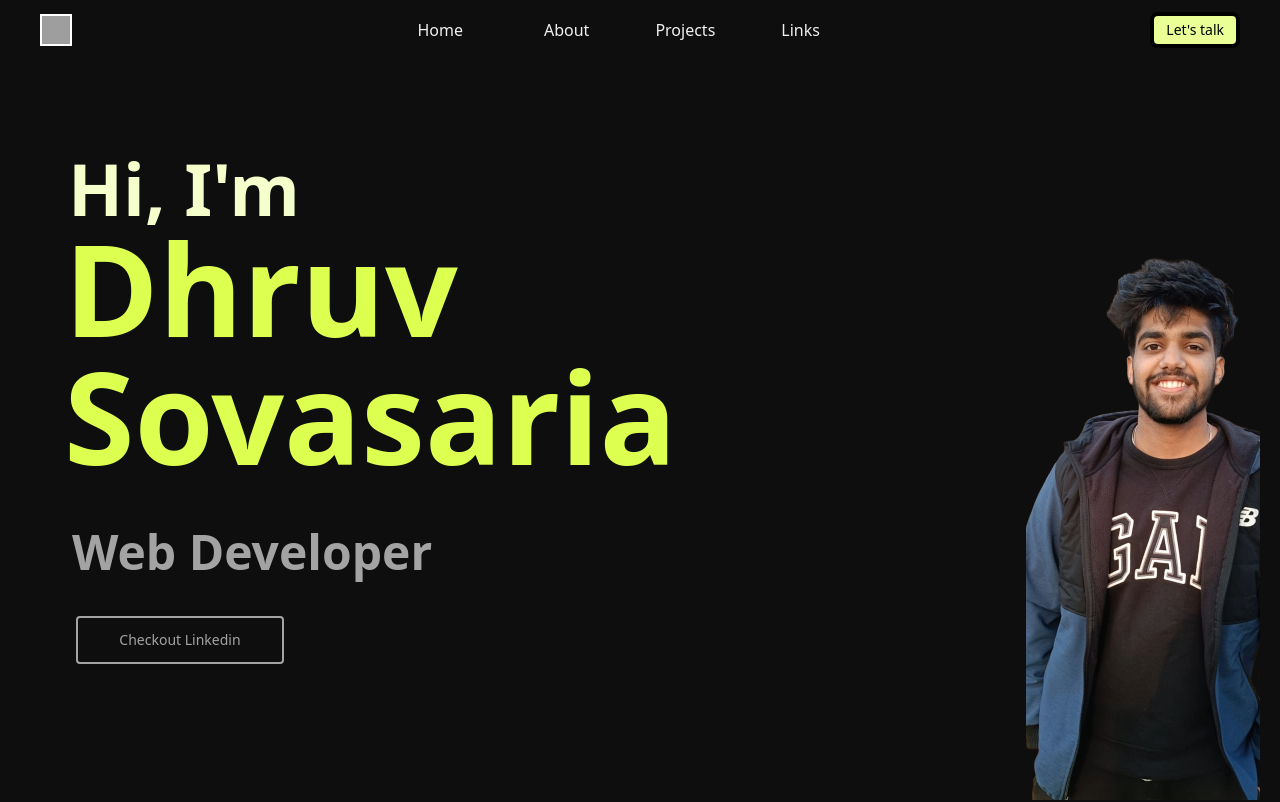
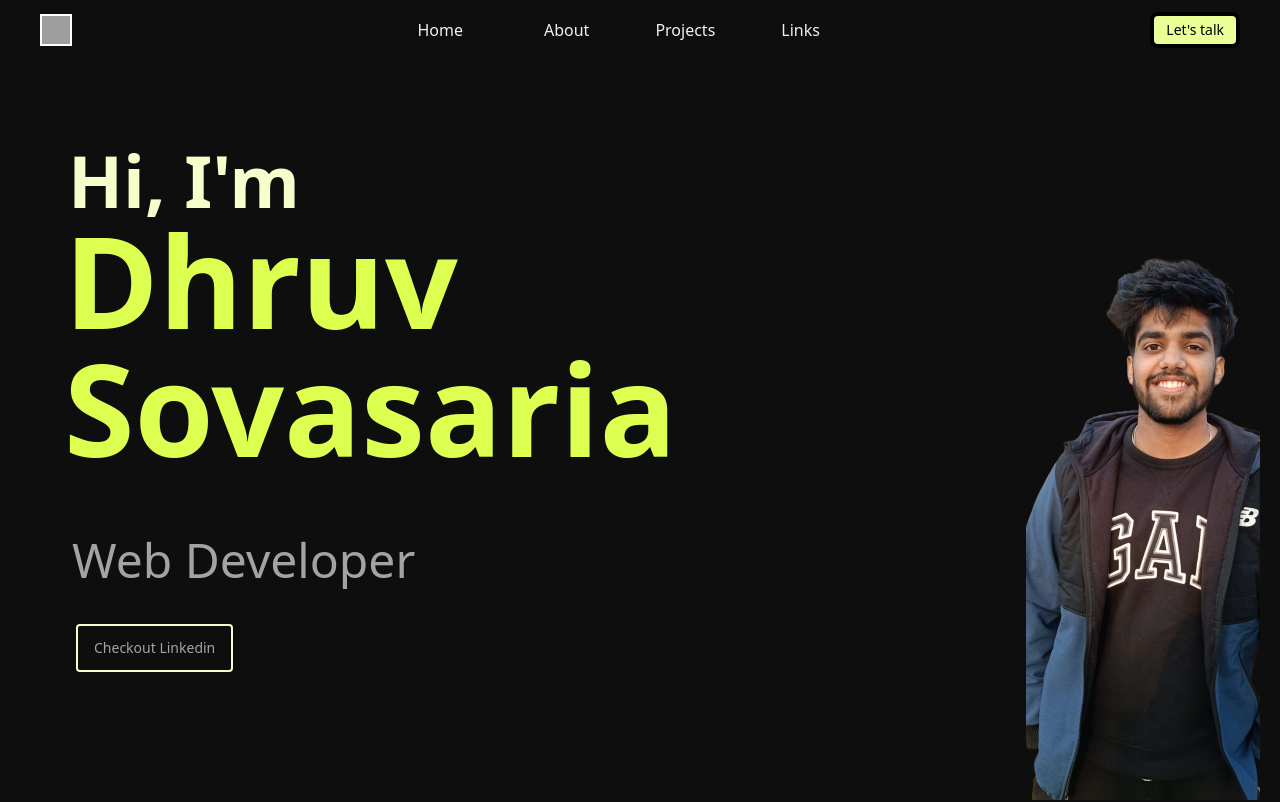
Before and after one commit to dhruvsovasaria/portfolio, a React (Vite) app: page / in a window 1280 px wide. Shown: the top 802 px of the page. Built offline with nearby package versions, Linux system fonts and the light colour scheme; grey boxes are pictures that could not be loaded; a web font is replaced by a local one.

Commit message:
fix page navigation

```diff
--- a/src/components/Home.jsx
+++ b/src/components/Home.jsx
@@ -3,7 +3,7 @@ import { motion } from "framer-motion";
 
 const Home = () => {
   return (
-    <div className="flex w-full h-screen pl-10">
+    <div className="flex w-full h-screen pl-10 pt-0">
       <section
         id="home"
         className="home-section bg-codeblack text-white flex-[4] flex flex-col justify-start p-6 pt-20"
@@ -14,12 +14,16 @@ const Home = () => {
         <h1 className=" text-codelime text-9xl font-semibold pb-2">
           Dhruv Sovasaria
         </h1>
-        <p className="home-text pl-2 text-5xl pt-10 font-semibold text-textcolor">
+        <p className="home-text pl-2 text-5xl pt-14 font-light text-textcolor">
           Web Developer
         </p>
-        <button className="max-w-52 border-2 text-textcolor my-10 text-sm rounded ml-3 hover:bg-buttonhovercolor font-medium px-4 py-3 hover:text-codelightlime transition-colors duration-150">
+        <a
+          href="https://www.linkedin.com/in/dhruvsovasaria/"
+          target="_blank"
+          className=" max-w-fit border-2 text-textcolor border-codelightlime my-10 text-sm rounded ml-3 hover:bg-buttonhovercolor font-medium px-4 py-3 hover:text-codelightlime transition-colors duration-150"
+        >
           Checkout Linkedin
-        </button>
+        </a>
       </section>
       <section className="flex-[1] flex justify-center h-100 p-0 pr-5 items-end ">
         <img
```
